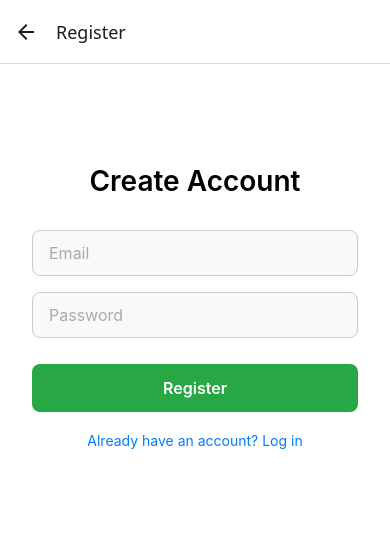
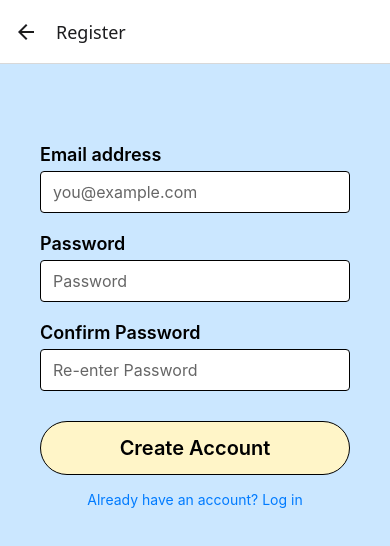
Before and after one commit to samyurs/bruin-nav, a React Native app in the folder Frontend/: screen /Register in a window 390 px wide. Shown: the top 546 px of the page. Built offline with nearby package versions, Linux system fonts and the light colour scheme.

Commit message:
Updated RegisterScreen styling integrating figma layout plus more logic

```diff
--- a/Frontend/src/screens/RegisterScreen.js
+++ b/Frontend/src/screens/RegisterScreen.js
@@ -5,8 +5,14 @@ import { API_BASE_URL } from '@env';
 export default function RegisterScreen({ navigation }) {
   const [email, setEmail] = useState('');
   const [password, setPassword] = useState('');
+  const [confirmPassword, setConfirmPassword] = useState('');
 
   const handleRegister = async () => {
+    if (password !== confirmPassword) {
+      Alert.alert("Error", "Passwords do not match");
+      return;
+    }
+
     try {
       const res = await fetch(`${API_BASE_URL}/users/register`, {
         method: "POST",
@@ -16,7 +22,7 @@ export default function RegisterScreen({ navigation }) {
 
       if (res.ok) {
         Alert.alert("Success", "Account created!");
-        navigation.navigate('Login'); // Navigate to Login on success
+        navigation.navigate('Login');
       } else {
         const data = await res.json();
         Alert.alert("Registration Failed", data.msg || "Something went wrong");
@@ -29,33 +35,43 @@ export default function RegisterScreen({ navigation }) {
 
   return (
     <View style={styles.container}>
-      <Text style={styles.title}>Create Account</Text>
-
+      <Text style={styles.label}>Email address</Text>
       <TextInput
         style={styles.input}
-        placeholder="Email"
-        placeholderTextColor="#aaa"
+        placeholder="you@example.com"
+        placeholderTextColor="#666"
         autoCapitalize="none"
         keyboardType="email-address"
         value={email}
         onChangeText={setEmail}
       />
 
+      <Text style={styles.label}>Password</Text>
       <TextInput
         style={styles.input}
         placeholder="Password"
-        placeholderTextColor="#aaa"
+        placeholderTextColor="#666"
         secureTextEntry
         value={password}
         onChangeText={setPassword}
       />
 
+      <Text style={styles.label}>Confirm Password</Text>
+      <TextInput
+        style={styles.input}
+        placeholder="Re-enter Password"
+        placeholderTextColor="#666"
+        secureTextEntry
+        value={confirmPassword}
+        onChangeText={setConfirmPassword}
+      />
+
       <TouchableOpacity style={styles.button} onPress={handleRegister}>
-        <Text style={styles.buttonText}>Register</Text>
+        <Text style={styles.buttonText}>Create Account</Text>
       </TouchableOpacity>
 
       <TouchableOpacity onPress={() => navigation.navigate('Login')}>
-        <Text style={styles.registerText}>Already have an account? Log in</Text>
+        <Text style={styles.loginText}>Already have an account? Log in</Text>
       </TouchableOpacity>
     </View>
   );
@@ -64,43 +80,45 @@ export default function RegisterScreen({ navigation }) {
 const styles = StyleSheet.create({
   container: {
     flex: 1,
-    justifyContent: 'flex-start',      // Move everything toward the top
-    paddingTop: 100,
-    paddingHorizontal: 32,
-    backgroundColor: '#fff',
+    paddingTop: 60,
+    paddingHorizontal: 40,
+    backgroundColor: '#cbe7ff',
   },
-  title: {
-    fontSize: 28,
+  label: {
+    fontSize: 18,
     fontWeight: '600',
-    textAlign: 'center',
-    marginBottom: 32,
+    marginTop: 20,
+    marginBottom: 6,
+    color: '#000',
   },
   input: {
     borderWidth: 1,
-    borderColor: '#ccc',
-    borderRadius: 8,
-    paddingHorizontal: 16,
-    paddingVertical: 12,
+    borderColor: '#000',
+    backgroundColor: '#fff',
+    borderRadius: 4,
+    paddingHorizontal: 12,
+    paddingVertical: 10,
     fontSize: 16,
-    marginBottom: 16,
-    backgroundColor: '#f9f9f9',
   },
   button: {
-    backgroundColor: '#28a745',
+    backgroundColor: '#fff5c8',
+    borderRadius: 30,
     paddingVertical: 14,
-    borderRadius: 8,
-    marginTop: 10,
-    marginBottom: 20,
+    paddingHorizontal: 24,
+    alignItems: 'center',
+    borderWidth: 1,
+    borderColor: '#000',
+    marginTop: 30,
   },
   buttonText: {
-    color: '#fff',
+    fontSize: 20,
+    fontWeight: '600',
+    color: '#000',
+  },
+  loginText: {
     textAlign: 'center',
-    fontWeight: '600',
-    fontSize: 16,
-  },
-  registerText: {
     color: '#007bff',
-    textAlign: 'center',
+    marginTop: 16,
     fontSize: 14,
   },
 });
```
